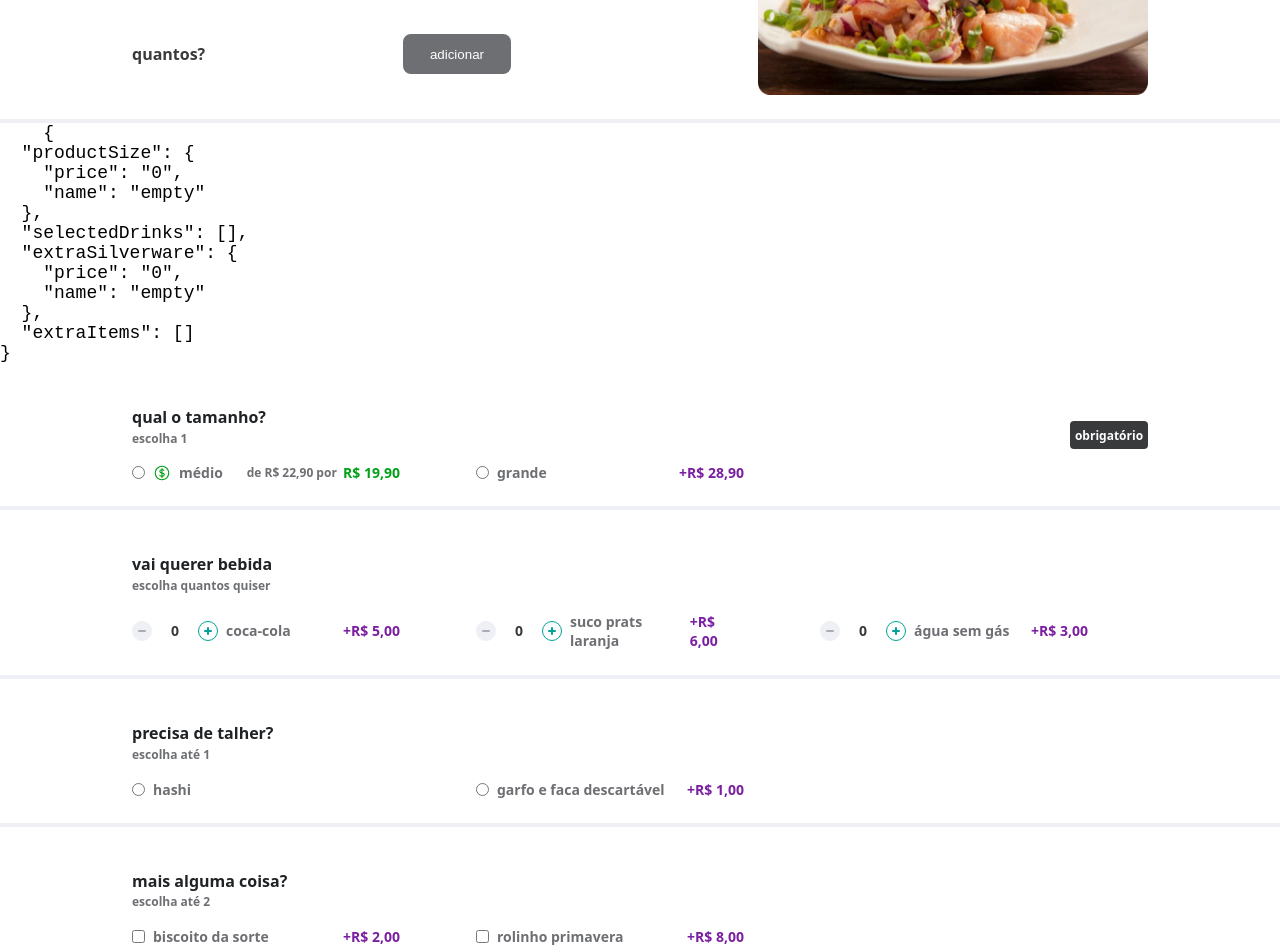
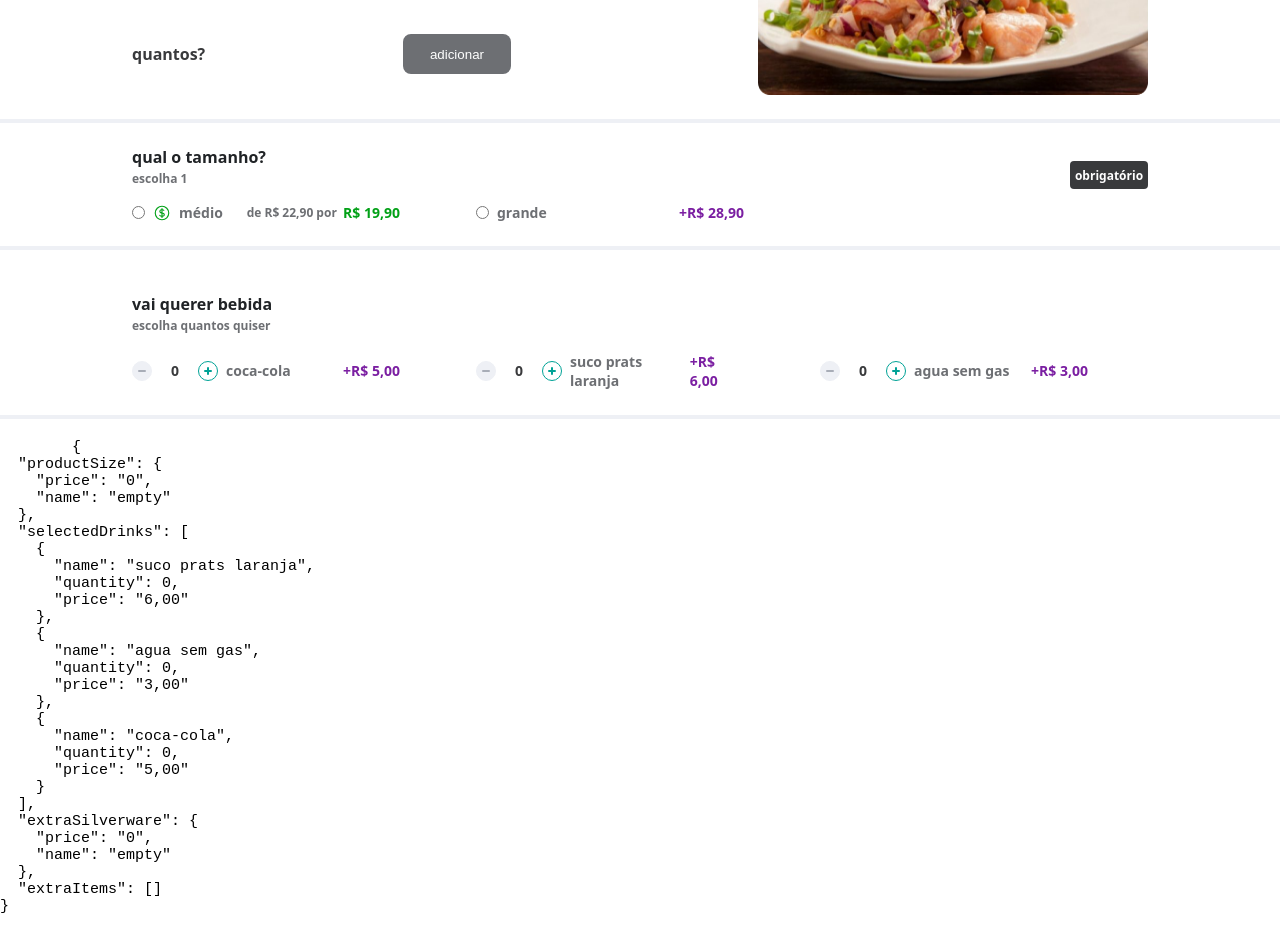
Before and after one commit to andradeviniicius/aiqfome-teste, a Vue app: page / in a window 1280 px wide. Shown: the part 340-1292 px from the top of the page. Built offline with nearby package versions, Linux system fonts and the light colour scheme; the HTML template or start-up script is replaced by a standard one.

Commit message:
feat/ linked quantitative with formData

```diff
--- a/src/components/Counter.vue
+++ b/src/components/Counter.vue
@@ -21,7 +21,14 @@
         @click="handleTrashCanClik"
       />
 
-      <p :class="`extra-option__item-counter ${size}`">
+      <p
+        v-if="!showTrashCanWhenCounterZero"
+        :class="`extra-option__item-counter ${size}`"
+      >
+        {{ modelValueComputed.find((el: any) => el.name == name).quantity }}
+      </p>
+
+      <p v-else :class="`extra-option__item-counter ${size}`">
         {{ counter }}
       </p>
 
@@ -49,8 +56,13 @@ const {
   showTrashCanWhenCounterZero,
   size,
   startCounterAt,
+  modelValue,
 } = defineProps<CounterProps>();
 
+const modelValueComputed = computed({
+  get: () => modelValue,
+  set(value) {},
+});
 let isDisabled = computed(() => counter.value === 0);
 
 const emits = defineEmits(["updateCounter", "trashCanClick"]);
@@ -58,6 +70,9 @@ const emits = defineEmits(["updateCounter", "trashCanClick"]);
 let counter = ref(startCounterAt ? startCounterAt : 0);
 
 const handleTrashCanClik = () => {
+  counter.value = 0;
+  console.log(`oiii`);
+
   emits("trashCanClick");
 };
 
--- a/src/components/MainContent.vue
+++ b/src/components/MainContent.vue
@@ -54,10 +54,6 @@
 
       <img class="product-image" src="@assets/ceviche.png" />
     </div>
-    <pre style="font-size: 1.8rem">
-    {{ formData }}
-  </pre
-    >
     <div class="product-details">
       <ExtraOptions
         title="qual o tamanho?"
@@ -79,6 +75,7 @@
         }"
         v-model="formData.productSize"
       />
+
       <ExtraOptions
         title="vai querer bebida"
         subtitle="escolha quantos quiser"
@@ -92,13 +89,16 @@
             price: '6,00',
           },
           {
-            name: 'água sem gás',
+            name: 'agua sem gas',
             price: '3,00',
           },
         ]"
         v-model="formData.selectedDrinks"
         @updateCounterAgain="addSelectedDrinks"
       />
+      <pre style="font-size: 1.5rem">
+        {{ formData }}
+      </pre>
       <ExtraOptions
         title="precisa de talher?"
         subtitle="escolha até 1"
@@ -151,7 +151,23 @@ import { FormData, QuantitativeItem } from "../types/main-content";
 
 const initialFormState: FormData = {
   productSize: { price: "0", name: "empty" },
-  selectedDrinks: [],
+  selectedDrinks: [
+    {
+      name: "suco prats laranja",
+      quantity: 0,
+      price: "6,00",
+    },
+    {
+      name: "agua sem gas",
+      quantity: 0,
+      price: "3,00",
+    },
+    {
+      name: "coca-cola",
+      quantity: 0,
+      price: "5,00",
+    },
+  ],
   extraSilverware: { price: "0", name: "empty" },
   extraItems: [],
 };
@@ -159,6 +175,7 @@ const formData = reactive<FormData>({ ...initialFormState });
 
 function resetForm() {
   Object.assign(formData, initialFormState);
+  formData.selectedDrinks = [...initialFormState.selectedDrinks];
 }
 
 function addSelectedDrinks(e: QuantitativeItem) {
@@ -168,10 +185,6 @@ function addSelectedDrinks(e: QuantitativeItem) {
 
   if (indexOfItemToChange !== -1) {
     formData.selectedDrinks[indexOfItemToChange] = e;
-
-    if (e.quantity === 0) {
-      formData.selectedDrinks.splice(indexOfItemToChange, 1);
-    }
   } else if (e.quantity > 0) {
     formData.selectedDrinks.push(e);
   }
--- a/src/types/counter.d.ts
+++ b/src/types/counter.d.ts
@@ -5,4 +5,5 @@ export type CounterProps = {
   size?: string;
   showTrashCanWhenCounterZero?: boolean;
   startCounterAt?: number;
+  modelValue?: any;
 };
```
